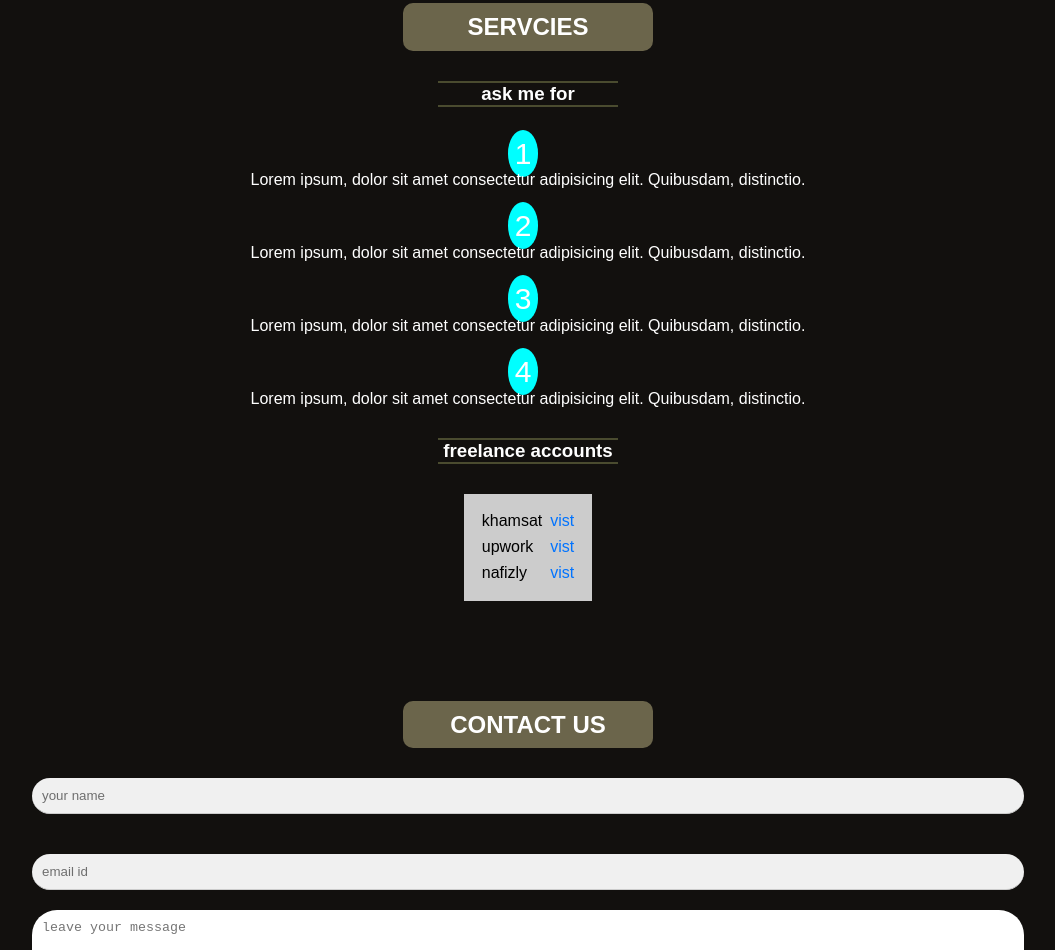
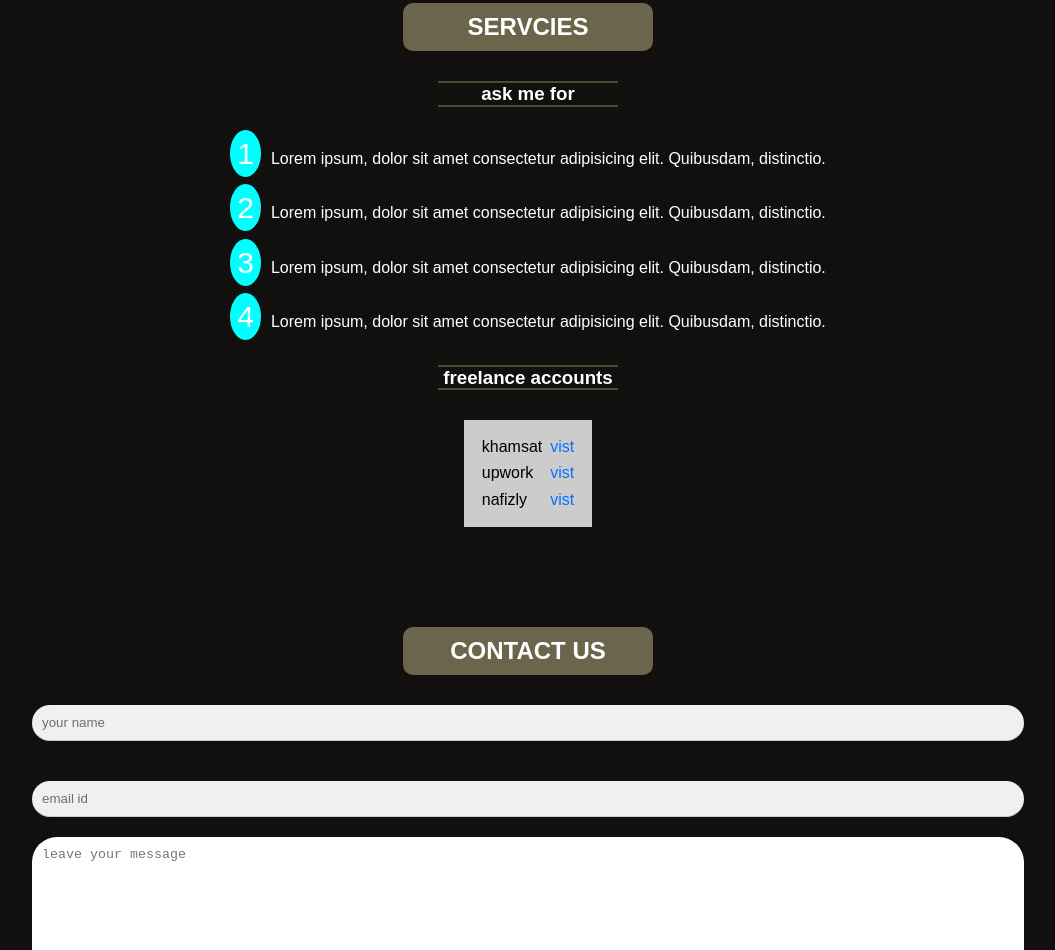
Before and after one commit to ahmedsamir45/my-portfolio-, a plain HTML site: page index.html in a window 1280 px wide. Shown: the part 8148-9098 px from the top of the page, without its empty margins (112-1167 px from the left). Drawn offline with Linux system fonts and the light colour scheme.

Commit message:
p update

```diff
--- a/css/style.css
+++ b/css/style.css
@@ -379,7 +379,7 @@ nav li:last-child{
 
 /* start services */
 .serv-warpper{
-text-align: center;
+  text-align: center;
 }
 .serv-warpper .serv{
   margin-bottom: 20px;
@@ -393,6 +393,9 @@ text-align: center;
   padding: 7px;
   border-radius: 50%;
   color: white;
+}
+.serv-warpper .serv p{
+  display: inline;
 }
 .acounts{
   display: block;
```
